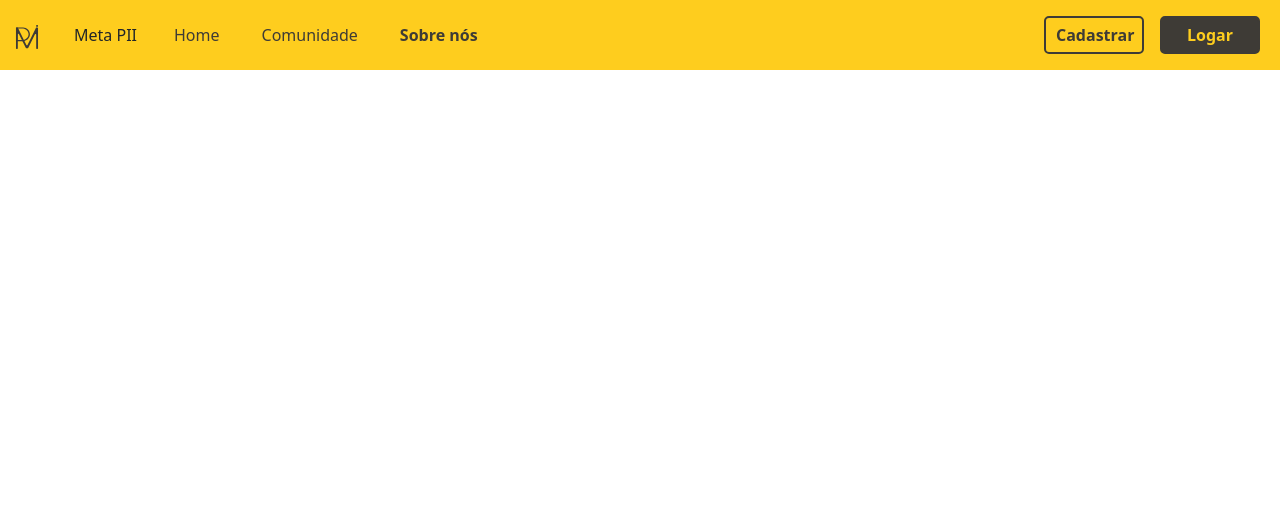
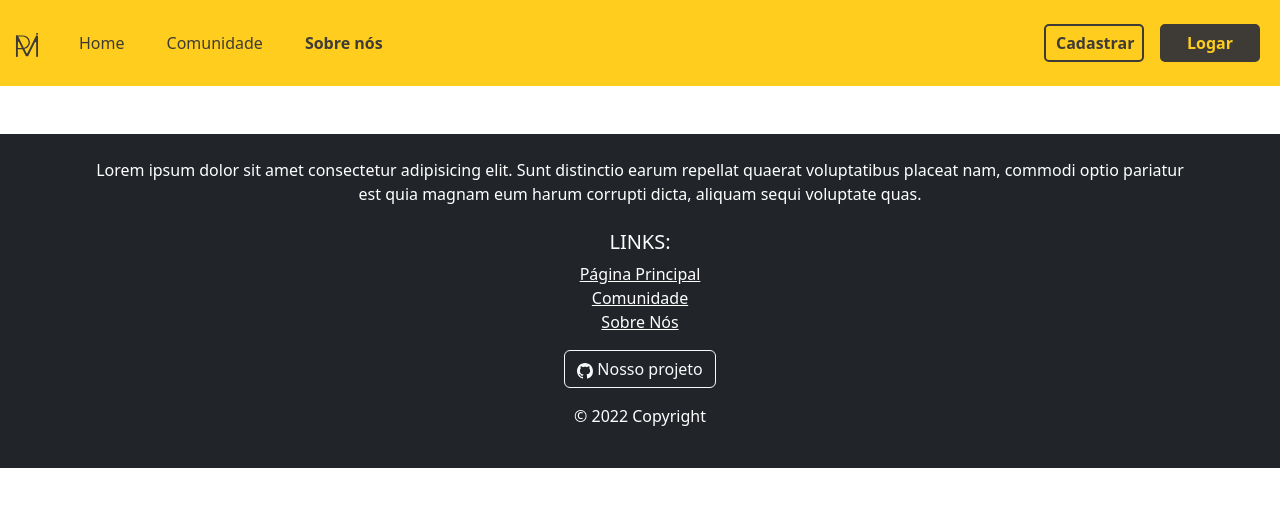
Before and after one commit to barros-carlos/MetaPII, a plain HTML site: page sobre-nos.html in a window 1280 px wide. Drawn offline with nearby package versions, Linux system fonts and the light colour scheme.

Commit message:
modified:   Estilos/estilo.css 	modified:   Imagens/banner_homepage.jpg 	modified:   comunidade.html 	modified:   index.html 	modified:   sobre-nos.html

```diff
--- a/Estilos/estilo.css
+++ b/Estilos/estilo.css
@@ -1,4 +1,4 @@
-:root{
+:root {
     /*Cores do aplicativo*/
     --amarelo: #FECD1E;
     --amarelo-hover: #ddad00;
@@ -7,18 +7,24 @@
     --preto: #020202;
     --preto-opacidade: #020202DD;
 }
-body{
+
+body {
     font-size: 16px;
     font-family: url('https://fonts.googleapis.com/css2?family=Montserrat:wght@300&display=swap');
     color: var(--cinza-escuro);
 }
-#navbar{
+
+#navbar {
     background-color: #FECD1E;
 }
-#imagem-logo{
+
+#imagem-logo {
     height: 50px;
 }
-#inicio, #comunidade, #sobre-nos{
+
+#inicio,
+#comunidade,
+#sobre-nos {
     font-weight: 400;
     text-decoration: none;
     text-decoration-line: none;
@@ -26,12 +32,16 @@ body{
     padding: 5px;
     transition: 0.5s;
 }
-#inicio:hover, #comunidade:hover, #sobre-nos:hover{
+
+#inicio:hover,
+#comunidade:hover,
+#sobre-nos:hover {
     background-color: var(--amarelo-hover);
     color: var(--branco-fumaca);
     border-radius: 5px;
 }
-#botao-cadastrar{
+
+#botao-cadastrar {
     background-color: #0000;
     width: 100px;
     color: var(--cinza-escuro);
@@ -42,7 +52,7 @@ body{
     transition: 0.5s;
 }
 
-#botao-logar{
+#botao-logar {
     background-color: var(--cinza-escuro);
     width: 100px;
     color: var(--amarelo);
@@ -53,8 +63,9 @@ body{
     transition: 0.5s;
 }
 
-#botao-logar:hover, #botao-cadastrar:hover{
-    box-shadow: 0 0 0 7px var(--branco-fumaca) ;
+#botao-logar:hover,
+#botao-cadastrar:hover {
+    box-shadow: 0 0 0 7px var(--branco-fumaca);
 }
 
 #banner-corpo {
@@ -64,9 +75,16 @@ body{
     background-size: cover;
     height: 300px;
 }
-#banner-texto {
+
+#banner-titulo {
+    color: var(--branco-fumaca);
+    font-size: 40px;
+    font-weight: 600;
+}
+#banner-subtitulo {
     color: var(--branco-fumaca);
     font-size: 30px;
+    font-weight: 100;
 }
 
 #card-site {
@@ -76,12 +94,23 @@ body{
     background-color: var(--cinza-escuro);
     color: var(--branco-fumaca);
 }
+
 #imagem-card {
     height: 220px;
     width: 398px;
 }
+
 #conteudo-card {
     height: 100px;
+}
+
+#botao-comunidade{
+    background-color: var(--amarelo);
+    color: var(--cinza-escuro);
+    border-radius: 50px;
+    font-size: 30px;
+    font-weight: 600;
+    text-decoration: none;
 }
 
 .rodape {
--- a/sobre-nos.html
+++ b/sobre-nos.html
@@ -9,7 +9,10 @@
     <link rel="stylesheet" href="Estilos/reset.css">
     <link rel="stylesheet" href="Estilos/estilo.css">
     <link rel="stylesheet" href="https://cdn.jsdelivr.net/npm/bootstrap@5.2.2/dist/css/bootstrap.css">
-
+    <script src="https://cdn.jsdelivr.net/npm/bootstrap@5.2.2/dist/js/bootstrap.bundle.min.js"
+        integrity="sha384-OERcA2EqjJCMA+/3y+gxIOqMEjwtxJY7qPCqsdltbNJuaOe923+mo//f6V8Qbsw3"
+        crossorigin="anonymous"></script>
+    <script src="https://cdn.jsdelivr.net/npm/axios/dist/axios.min.js"></script>
     <link rel="shortcut icon" href="Imagens/metaPii-Logo.svg">
     <title>Página Principal</title>
 </head>
@@ -31,21 +34,61 @@
             <a class="navbar-brand" href="#">
                 <img src="Imagens/metaPii-Logo.svg" alt="Bootstrap" width="30" height="24">
             </a>
-            <a class="nav-link mx-3" data-bs-toggle="collapse" aria-expanded="false" aria-label="toggle navigation" href="">Meta PII</a>
+            <div class="nav-link mx-3 d-md-none">Meta PII</div>
             <button class="navbar-toggler" type="button" data-bs-toggle="collapse" data-bs-target="#myNavbar"
                 aria-controls="#myNavbar" aria-expanded="false" aria-label="toggle navigation">
                 <span class="navbar-toggler-icon"></span>
             </button>
-            <div class="collapse navbar-collapse" id="myNavbar">
-                <a id="inicio"  class="nav-link active mx-3 py-2" aria-current="page" href="index.html">Home</a>
-                <a id="comunidade"  class="nav-link active mx-3 py-2" aria-current="page" href="comunidade.html">Comunidade</a>
-                <a id="sobre-nos" style="font-weight:800" class="nav-link disabled mx-3 py-2" aria-current="page" href="sobre-nos.html">Sobre nós</a>
+            <div class="collapse navbar-collapse navbar" id="myNavbar">
+                <a id="inicio" class="nav-link active mx-3 py-2" aria-current="page" href="index.html">Home</a>
+                <a id="comunidade" class="nav-link active mx-3 py-2" aria-current="page"
+                    href="comunidade.html">Comunidade</a>
+                <a id="sobre-nos" class="nav-link disabled mx-3 py-2" aria-current="page"
+                    href="sobre-nos.html" style="font-weight:800">Sobre nós</a>
                 <button id="botao-cadastrar" class="nav-link mx-2 ms-md-auto my-2">Cadastrar</button>
                 <button id="botao-logar" class=" nav-link mx-2 my-2 ">Logar</button>
             </div>
-
         </div>
     </nav>
+    <footer class="bg-dark text-center text-white mt-5">
+        <div class="container p-4">
+            </section>
+            <section class="mb-4">
+                <p>
+                    Lorem ipsum dolor sit amet consectetur adipisicing elit. Sunt distinctio earum
+                    repellat quaerat voluptatibus placeat nam, commodi optio pariatur est quia magnam
+                    eum harum corrupti dicta, aliquam sequi voluptate quas.
+                </p>
+            </section>
+            <section class="">
+                <div class="row justify-content-center">
+                    <div class="col-lg-3 col-md-6 mb-4 mb-md-0">
+                        <h5 class="text-uppercase">Links:</h5>
+
+                        <ul class="list-unstyled mb-0">
+                            <li>
+                                <a href="index.html" class="text-white">Página Principal</a>
+                            </li>
+                            <li>
+                                <a href="comunidade.html" class="text-white">Comunidade</a>
+                            </li>
+                            <li>
+                                <a href="sobre-nos.html" class="text-white">Sobre Nós</a>
+                            </li>
+                        </ul>
+                    </div>
+                </div>
+                <a class="btn btn-outline-light btn-floating mt-3" href="https://github.com/barros-carlos/MetaPII" target="_blank"
+                role="button"><svg xmlns="http://www.w3.org/2000/svg" width="16" height="16" fill="currentColor"
+                    class="bi bi-github" viewBox="0 0 16 16">
+                    <path
+                        d="M8 0C3.58 0 0 3.58 0 8c0 3.54 2.29 6.53 5.47 7.59.4.07.55-.17.55-.38 0-.19-.01-.82-.01-1.49-2.01.37-2.53-.49-2.69-.94-.09-.23-.48-.94-.82-1.13-.28-.15-.68-.52-.01-.53.63-.01 1.08.58 1.23.82.72 1.21 1.87.87 2.33.66.07-.52.28-.87.51-1.07-1.78-.2-3.64-.89-3.64-3.95 0-.87.31-1.59.82-2.15-.08-.2-.36-1.02.08-2.12 0 0 .67-.21 2.2.82.64-.18 1.32-.27 2-.27.68 0 1.36.09 2 .27 1.53-1.04 2.2-.82 2.2-.82.44 1.1.16 1.92.08 2.12.51.56.82 1.27.82 2.15 0 3.07-1.87 3.75-3.65 3.95.29.25.54.73.54 1.48 0 1.07-.01 1.93-.01 2.2 0 .21.15.46.55.38A8.012 8.012 0 0 0 16 8c0-4.42-3.58-8-8-8z" />
+                </svg> Nosso projeto</a>
+                <div class="text-center p-3">© 2022 Copyright</div>
+            </section>
+        </div>
+    </footer>
+
 </body>
 
 </html>
```
Also changed, not shown: comunidade.html (+50 -5 lines), index.html (+7 -6 lines), 1 other file.
